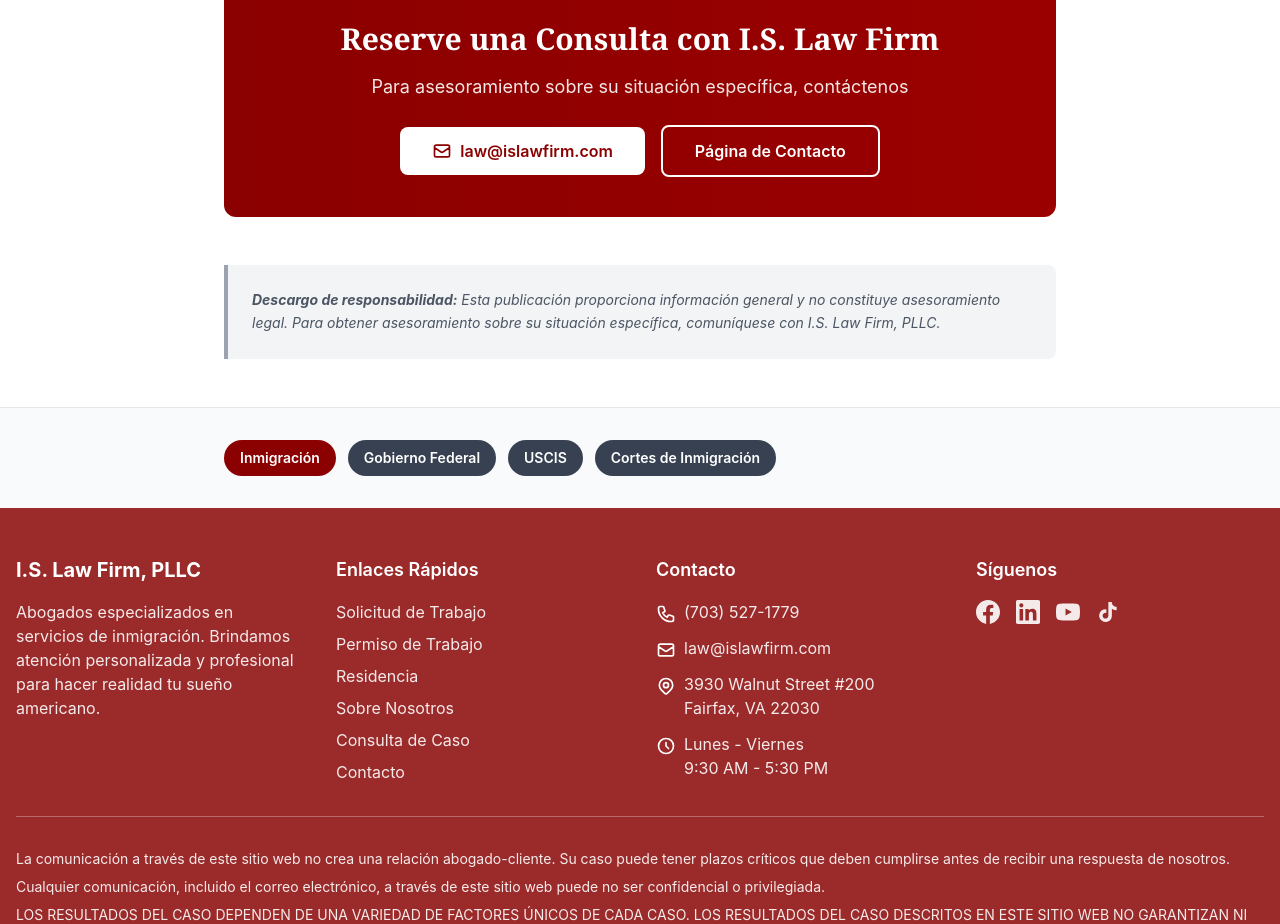
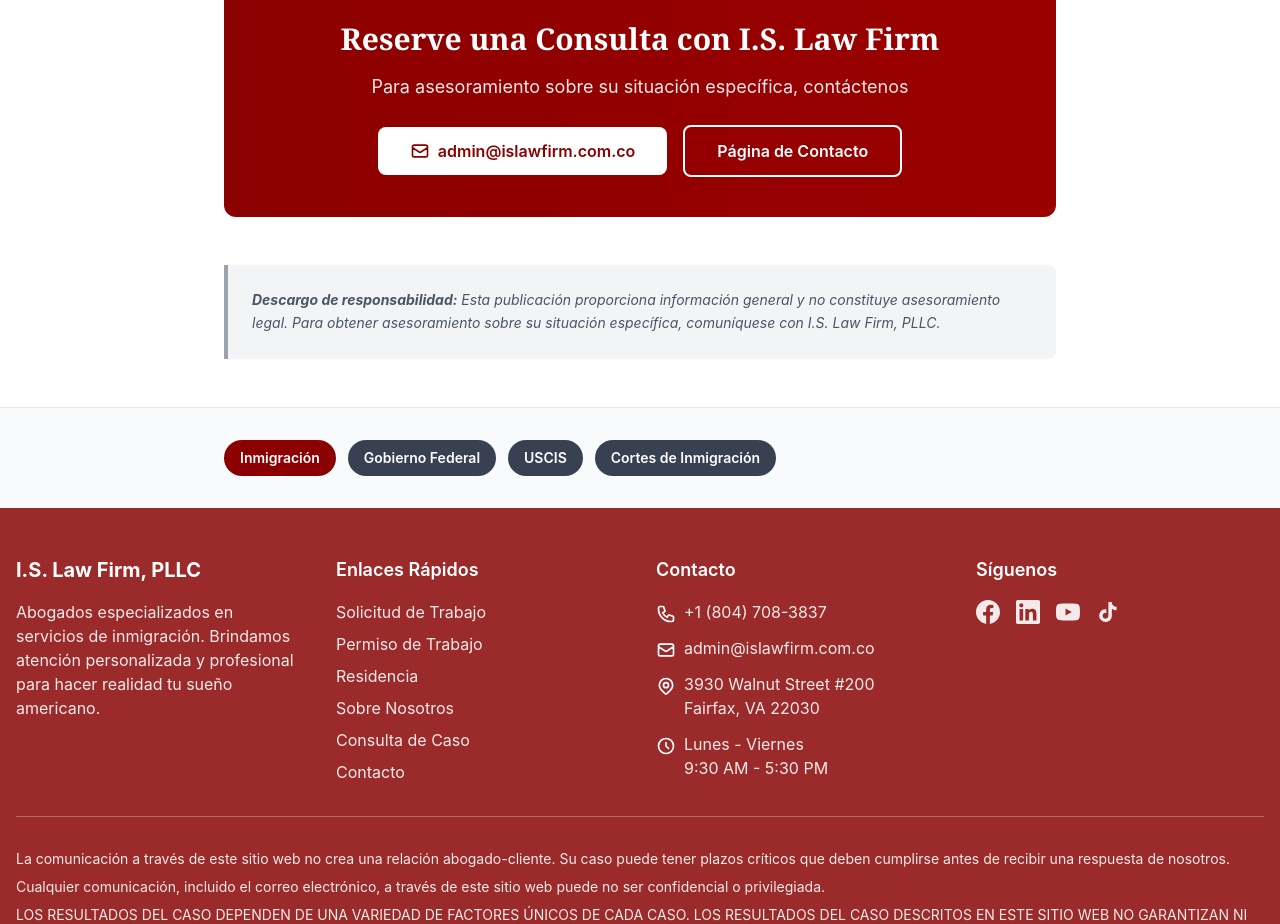
Before and after one commit to islawfirm/islawfirm, a Next.js app: page /noticias/federal-government-shutdown in a window 1280 px wide. Shown: the part 5280-6204 px from the top of the page. Built offline with nearby package versions, Linux system fonts and the light colour scheme.

Commit message:
cambio de numero

```diff
--- a/app/admin/dashboard/casos/nuevo/page.tsx
+++ b/app/admin/dashboard/casos/nuevo/page.tsx
@@ -521,7 +521,7 @@
                   value={formData.telefonoAbogado || ''}
                   onChange={(e) => handleInputChange('telefonoAbogado', e.target.value)}
                   className="w-full px-4 py-2 border border-gray-300 rounded-lg focus:ring-2 focus:ring-[#8B0000] focus:border-[#8B0000] outline-none"
-                  placeholder="(703) 527-1779"
+                  placeholder="+1 (804) 708-3837"
                 />
               </div>
             </div>
--- a/app/contacto/page.tsx
+++ b/app/contacto/page.tsx
@@ -89,10 +89,10 @@
                         Teléfono
                       </h3>
                       <a
-                        href="tel:+17035271779"
+                        href="tel:+18047083837"
                         className="text-[#2C2C2C] text-lg hover:text-[#8B0000] transition-colors font-medium inline-flex items-center gap-2"
                       >
-                        (703) 527-1779
+                        +1 (804) 708-3837
                         <svg className="w-4 h-4 opacity-0 group-hover:opacity-100 transition-opacity" fill="none" stroke="currentColor" viewBox="0 0 24 24">
                           <path strokeLinecap="round" strokeLinejoin="round" strokeWidth={2} d="M9 5l7 7-7 7" />
                         </svg>
@@ -115,10 +115,10 @@
                         Correo Electrónico
                       </h3>
                       <a
-                        href="mailto:law@islawfirm.com"
+                        href="mailto:admin@islawfirm.com.co"
                         className="text-[#2C2C2C] text-lg hover:text-[#8B0000] transition-colors font-medium inline-flex items-center gap-2 break-all"
                       >
-                        law@islawfirm.com
+                        admin@islawfirm.com.co
                         <svg className="w-4 h-4 opacity-0 group-hover:opacity-100 transition-opacity" fill="none" stroke="currentColor" viewBox="0 0 24 24">
                           <path strokeLinecap="round" strokeLinejoin="round" strokeWidth={2} d="M9 5l7 7-7 7" />
                         </svg>
--- a/app/noticias/federal-government-shutdown/page.tsx
+++ b/app/noticias/federal-government-shutdown/page.tsx
@@ -378,13 +378,13 @@
             </p>
             <div className="flex flex-col sm:flex-row gap-4 justify-center items-center">
               <a
-                href="mailto:law@islawfirm.com"
+                href="mailto:admin@islawfirm.com.co"
                 className="bg-white text-[#8B0000] font-semibold py-3 px-8 rounded-lg hover:bg-gray-100 transition-colors inline-flex items-center"
               >
                 <svg className="w-5 h-5 mr-2" fill="none" stroke="currentColor" viewBox="0 0 24 24">
                   <path strokeLinecap="round" strokeLinejoin="round" strokeWidth={2} d="M3 8l7.89 5.26a2 2 0 002.22 0L21 8M5 19h14a2 2 0 002-2V7a2 2 0 00-2-2H5a2 2 0 00-2 2v10a2 2 0 002 2z" />
                 </svg>
-                law@islawfirm.com
+                admin@islawfirm.com.co
               </a>
               <Link
                 href="/contacto"
--- a/app/noticias/h1b-100000-fee/page.tsx
+++ b/app/noticias/h1b-100000-fee/page.tsx
@@ -322,13 +322,13 @@
             </p>
             <div className="flex flex-col sm:flex-row gap-4 justify-center items-center">
               <a
-                href="mailto:law@islawfirm.com"
+                href="mailto:admin@islawfirm.com.co"
                 className="bg-white text-[#8B0000] font-semibold py-3 px-8 rounded-lg hover:bg-gray-100 transition-colors inline-flex items-center"
               >
                 <svg className="w-5 h-5 mr-2" fill="none" stroke="currentColor" viewBox="0 0 24 24">
                   <path strokeLinecap="round" strokeLinejoin="round" strokeWidth={2} d="M3 8l7.89 5.26a2 2 0 002.22 0L21 8M5 19h14a2 2 0 002-2V7a2 2 0 00-2-2H5a2 2 0 00-2 2v10a2 2 0 002 2z" />
                 </svg>
-                law@islawfirm.com
+                admin@islawfirm.com.co
               </a>
               <Link
                 href="/contacto"
--- a/app/noticias/uscis-new-payment-option/page.tsx
+++ b/app/noticias/uscis-new-payment-option/page.tsx
@@ -385,13 +385,13 @@
           </p>
           <div className="flex flex-col sm:flex-row gap-4 justify-center items-center mt-8">
             <a
-              href="mailto:law@islawfirm.com"
+              href="mailto:admin@islawfirm.com.co"
               className="bg-white text-[#8B0000] font-semibold py-3 px-8 rounded-lg hover:bg-gray-100 transition-colors inline-flex items-center"
             >
               <svg className="w-5 h-5 mr-2" fill="none" stroke="currentColor" viewBox="0 0 24 24">
                 <path strokeLinecap="round" strokeLinejoin="round" strokeWidth={2} d="M3 8l7.89 5.26a2 2 0 002.22 0L21 8M5 19h14a2 2 0 002-2V7a2 2 0 00-2-2H5a2 2 0 00-2 2v10a2 2 0 002 2z" />
               </svg>
-              law@islawfirm.com
+              admin@islawfirm.com.co
             </a>
             <Link
               href="/contacto"
--- a/app/reservar-consulta/page.tsx
+++ b/app/reservar-consulta/page.tsx
@@ -260,7 +260,7 @@
                 ¿Cómo funciona la reserva de una consulta?
               </h3>
               <p className="text-[#000000] text-base md:text-lg leading-relaxed">
-                Se le dará un enlace seguro a través de nuestro sistema de administración de casos donde puede elegir una fecha y hora disponibles, procesar el pago en línea y reservar su consulta. El calendario se basa en el orden de llegada y la disponibilidad de nuestro abogado. El abogado se comunicará con usted en la fecha y hora de su consulta. Si tiene alguna pregunta, puede enviarnos un correo electrónico a law@islawfirm.com.
+                Se le dará un enlace seguro a través de nuestro sistema de administración de casos donde puede elegir una fecha y hora disponibles, procesar el pago en línea y reservar su consulta. El calendario se basa en el orden de llegada y la disponibilidad de nuestro abogado. El abogado se comunicará con usted en la fecha y hora de su consulta. Si tiene alguna pregunta, puede enviarnos un correo electrónico a admin@islawfirm.com.co.
               </p>
             </div>
 
--- a/components/Footer.tsx
+++ b/components/Footer.tsx
@@ -59,16 +59,16 @@
                 <svg className="w-5 h-5 mr-2 mt-1 flex-shrink-0 text-white" fill="none" stroke="currentColor" viewBox="0 0 24 24">
                   <path strokeLinecap="round" strokeLinejoin="round" strokeWidth={2} d="M3 5a2 2 0 012-2h3.28a1 1 0 01.948.684l1.498 4.493a1 1 0 01-.502 1.21l-2.257 1.13a11.042 11.042 0 005.516 5.516l1.13-2.257a1 1 0 011.21-.502l4.493 1.498a1 1 0 01.684.949V19a2 2 0 01-2 2h-1C9.716 21 3 14.284 3 6V5z" />
                 </svg>
-                <a href="tel:+17035271779" className="hover:text-white transition-colors">
-                  (703) 527-1779
+                <a href="tel:+18047083837" className="hover:text-white transition-colors">
+                  +1 (804) 708-3837
                 </a>
               </li>
               <li className="flex items-start">
                 <svg className="w-5 h-5 mr-2 mt-1 flex-shrink-0 text-white" fill="none" stroke="currentColor" viewBox="0 0 24 24">
                   <path strokeLinecap="round" strokeLinejoin="round" strokeWidth={2} d="M3 8l7.89 5.26a2 2 0 002.22 0L21 8M5 19h14a2 2 0 002-2V7a2 2 0 00-2-2H5a2 2 0 00-2 2v10a2 2 0 002 2z" />
                 </svg>
-                <a href="mailto:law@islawfirm.com" className="hover:text-white transition-colors">
-                  law@islawfirm.com
+                <a href="mailto:admin@islawfirm.com.co" className="hover:text-white transition-colors">
+                  admin@islawfirm.com.co
                 </a>
               </li>
               <li className="flex items-start">
```
